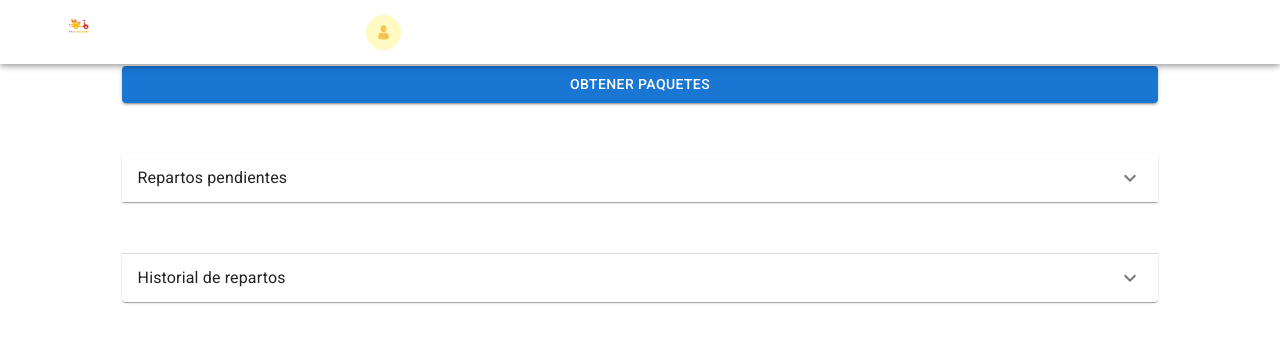
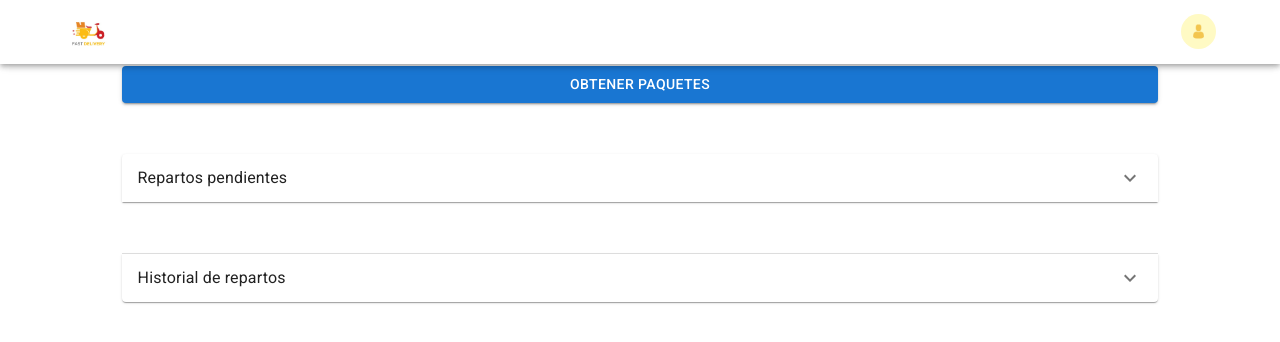
Before and after one commit to CuauhtliHC/uma-front, a React (Create React App) app: page /iniciar_jornada in a window 1280 px wide. Shown: the top 342 px of the page. Built offline with nearby package versions, Linux system fonts and the light colour scheme.

Commit message:
modificacion navbar y workday

```diff
--- a/src/components/Navbar.jsx
+++ b/src/components/Navbar.jsx
@@ -3,7 +3,7 @@ import {
   Avatar,
   Box,
   Container,
-  Grid,
+  // Grid,
   IconButton,
   Menu,
   MenuItem,
@@ -28,19 +28,22 @@ const Navbar = () => {
     <AppBar sx={{ backgroundColor: 'white' }}>
       <Container>
         <Toolbar disableGutters>
-          <Grid justify="space-between" container spacing={34}>
-            <Grid item>
+          <Box
+            justifyContent="space-between"
+            container
+            sx={{ width: '100%', display: 'flex' }}>
+            <Box item>
               <Box
                 component="img"
                 sx={{
-                  width: '30px',
+                  width: '50px',
                   height: 'auto',
                 }}
                 alt="Logo"
                 src={logoFD}
               />
-            </Grid>
-            <Grid item>
+            </Box>
+            <Box item>
               <Tooltip title="Open settings">
                 <IconButton onClick={handleOpenUserMenu} sx={{ p: 0 }}>
                   <Avatar
@@ -71,8 +74,8 @@ const Navbar = () => {
                   </MenuItem>
                 ))}
               </Menu>
-            </Grid>
-          </Grid>
+            </Box>
+          </Box>
         </Toolbar>
       </Container>
     </AppBar>
--- a/src/pages/Workday.jsx
+++ b/src/pages/Workday.jsx
@@ -1,5 +1,5 @@
 import React from 'react';
-
+import { Link } from 'react-router-dom';
 import {
   Button,
   Accordion,
@@ -35,7 +35,18 @@ const Workday = () => {
             usuariosFake[0].paquetesPendientes.map((data, i) => {
               return (
                 <div className="column is-2" key={i}>
-                  <Card direccion={data.direccion} estado={data.estado} id={data.id} />
+                  <Link
+                    to={`/obtener_paquete/${data.id}`}
+                    style={{
+                      textDecoration: 'none',
+                      color: 'black',
+                    }}>
+                    <Card
+                      direccion={data.direccion}
+                      estado={data.estado}
+                      id={data.id}
+                    />
+                  </Link>
                 </div>
               );
             })
```
